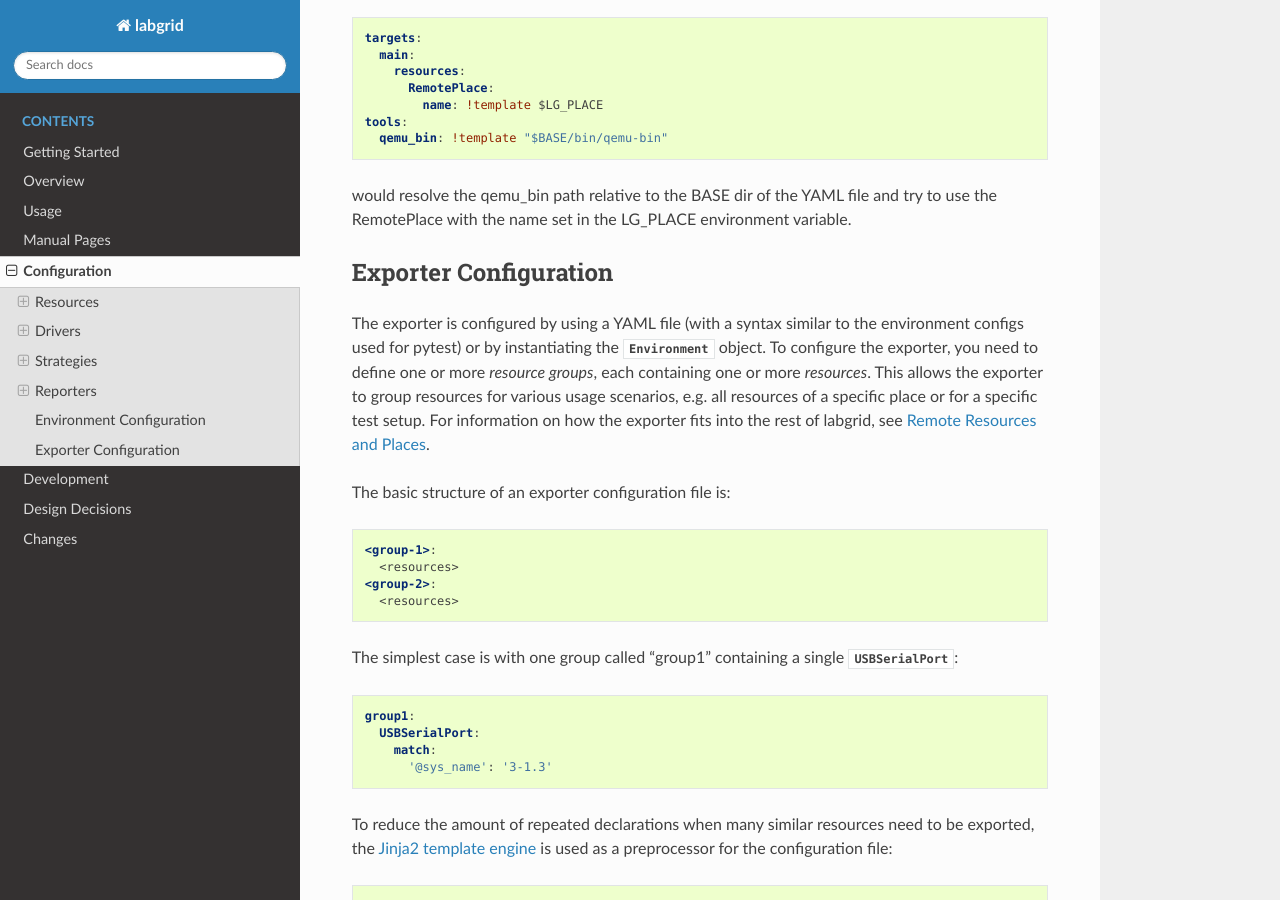
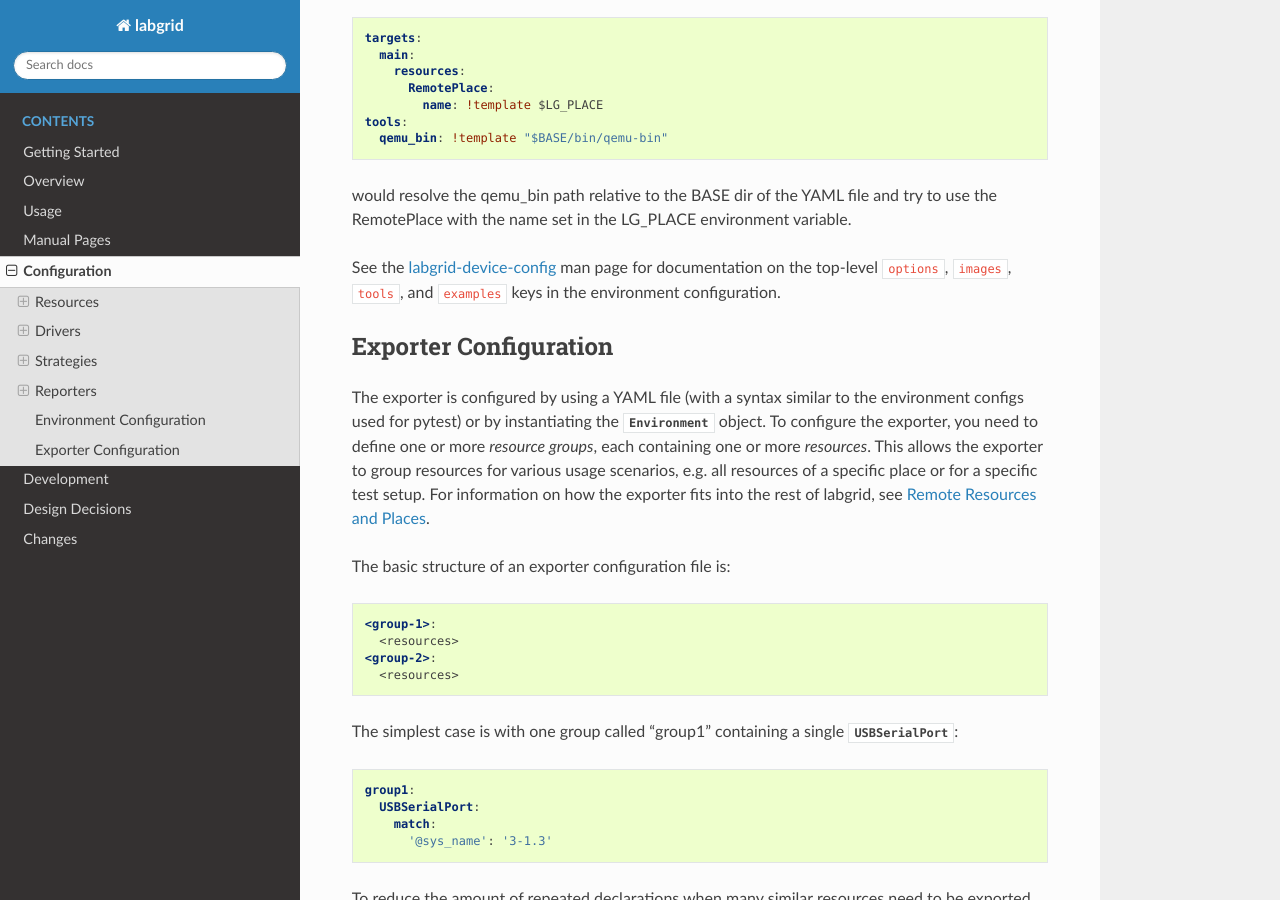
Before and after one commit to labgrid-project/labgrid, a Sphinx documentation site: the page built from doc/configuration.rst, in a window 1280 px wide and 900 px high, scrolled down 33092 px. Built offline with Sphinx 7.4.7 and the Read the Docs theme 2.0.0, drawn with Linux system fonts in a browser that asks for light colours; pages that are not in the unit, such as notebooks, are missing from menus.

Commit message:
doc: configuration: explain options, images, tools, and example keys
These sections are only explained in the man page for now.

Signed-off-by: Roland Hieber <rhi@pengutronix.de>

```diff
--- a/doc/configuration.rst
+++ b/doc/configuration.rst
@@ -1579,6 +1579,10 @@
 try to use the RemotePlace with the name set in the LG_PLACE environment
 variable.
 
+See the :ref:`labgrid-device-config` man page for documentation on the
+top-level ``options``, ``images``, ``tools``, and ``examples`` keys in the
+environment configuration.
+
 Exporter Configuration
 ----------------------
 The exporter is configured by using a YAML file (with a syntax similar to the
```
